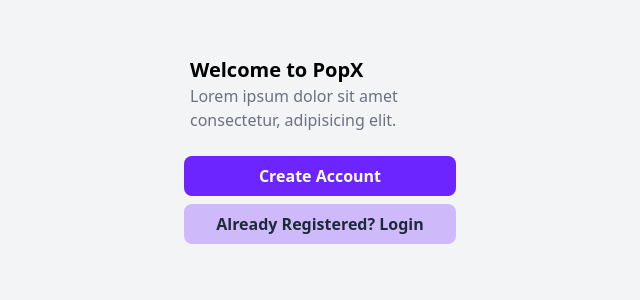
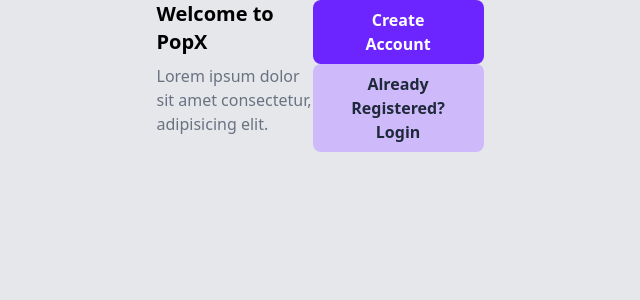
Before and after one commit to techieshruti/popx_dashboard, a React (Vite) app: page / in a window 1280 px wide. Shown: the top 300 px of the page, without its empty margins (320-960 px from the left). Built offline with nearby package versions, Linux system fonts and the light colour scheme.

Commit message:
styling home componentr

```diff
--- a/src/components/Home.jsx
+++ b/src/components/Home.jsx
@@ -1,23 +1,27 @@
-import React from 'react'
+import React from "react";
 
 const Home = () => {
   return (
-    <div className='flex flex-col justify-end items-center h-full px-6 py-14 bg-gray-100'>
-        <div className=' w-65'>
-            <h1 className='font-bold text-xl'>Welcome to PopX</h1>
-        <p className='pb-6 text-gray-500'>Lorem ipsum dolor sit amet consectetur, adipisicing elit.</p>
+    <div className="flex justify-center items-center bg-gray-200 min-h-screen">
+      <div className="w-[375px] h-[812px] flex flex-col-2 justify-end px-6 pb-12">
+        <div className="mb-8">
+          <h1 className=" font-bold text-xl mb-2">Welcome to PopX</h1>
+          <p className="pb-6 text-gray-500">
+            Lorem ipsum dolor sit amet consectetur, adipisicing elit.
+          </p>
         </div>
 
-        <div className='flex flex-col gap-2'>
-            <button
-        className='bg-[#6C25FF] text-white font-bold rounded-lg px-8 py-2'
-        >Create Account</button>
-        <button
-        className='bg-[#CEBAFB] font-bold rounded-lg px-8 py-2 text-gray-800'
-        >Already Registered? Login</button>
+        <div className="">
+          <button className="bg-[#6C25FF] text-white font-bold rounded-lg px-8 py-2">
+            Create Account
+          </button>
+          <button className="bg-[#CEBAFB] font-bold rounded-lg px-8 py-2 text-gray-800">
+            Already Registered? Login
+          </button>
         </div>
+      </div>
     </div>
-  )
-}
+  );
+};
 
-export default Home
+export default Home;
```
